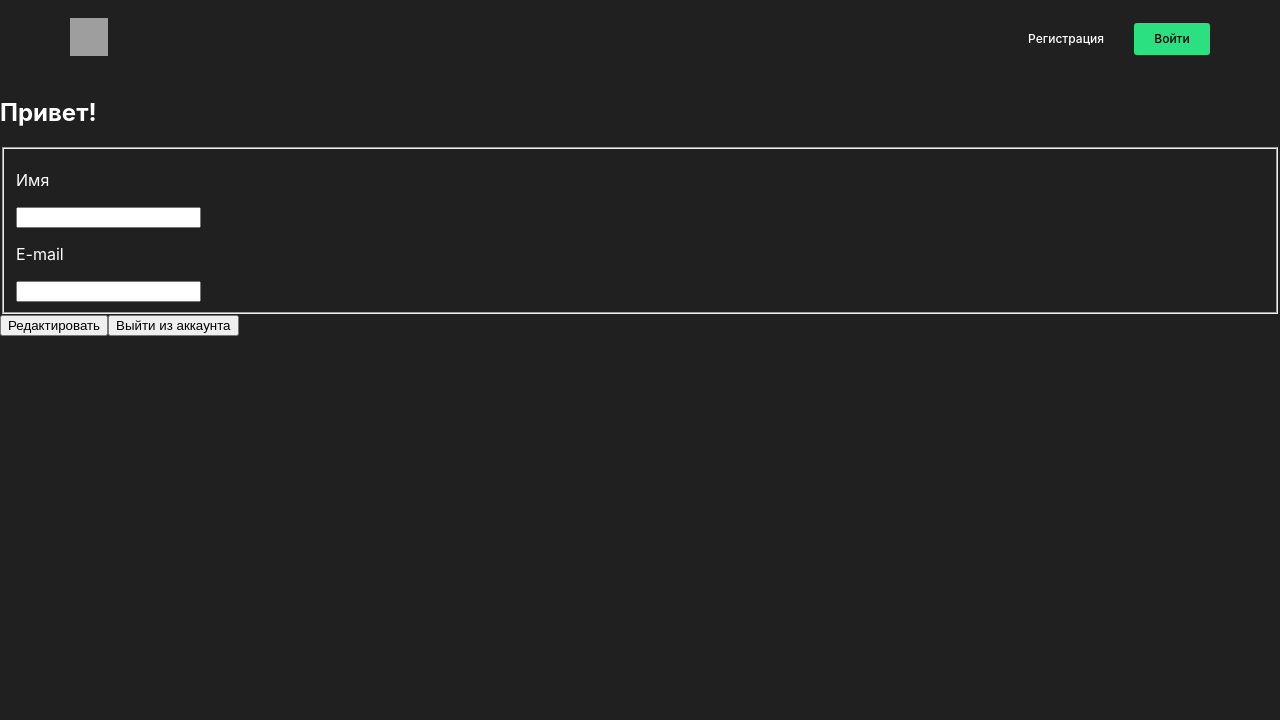
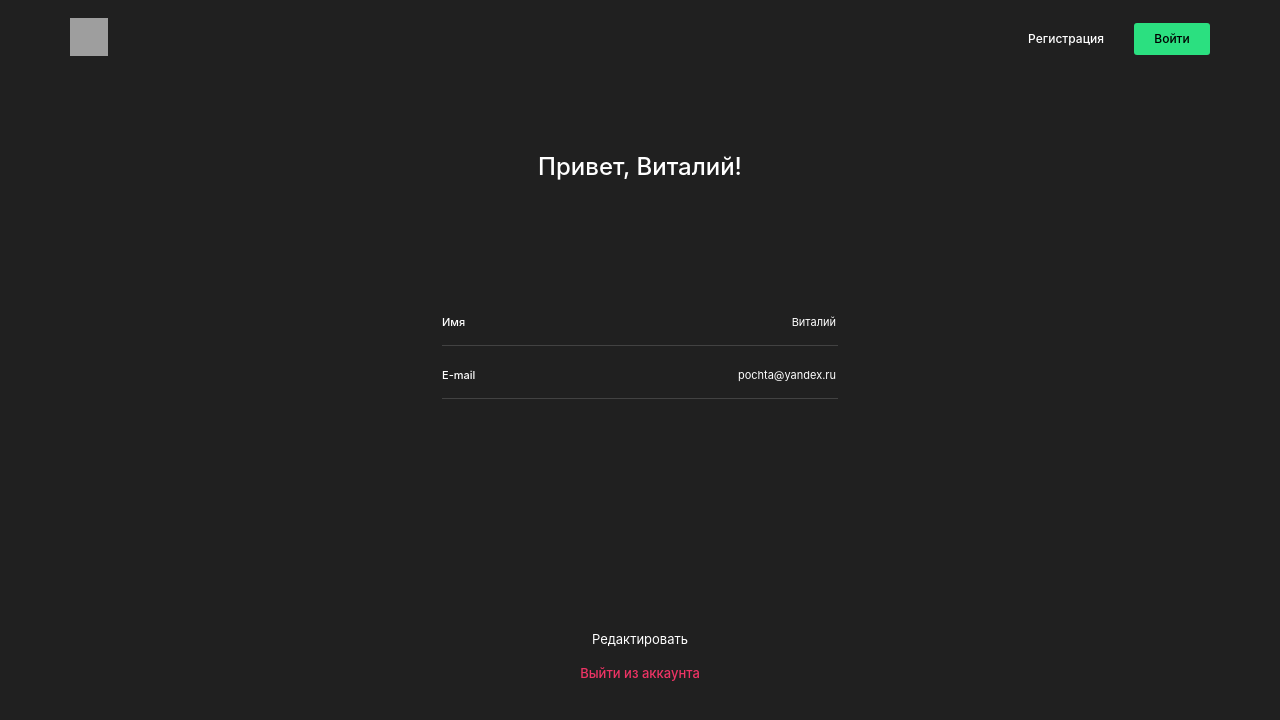
Before and after one commit to DonVladon96/movies-explorer-frontend, a React (Create React App) app: page /profile in a window 1280 px wide. Shown: the top 720 px of the page. Built offline with nearby package versions, Linux system fonts and the light colour scheme; grey boxes are pictures that could not be loaded.

Commit message:
add profile route

```diff
--- a/src/components/Login/Login.css
+++ b/src/components/Login/Login.css
@@ -44,6 +44,8 @@
 .login__inputs-container {
     display: flex;
     flex-direction: column;
+    border: none;
+    padding: 0;
     margin: 0;
     margin-bottom: 221px;
 }
--- a/src/components/Login/Login.jsx
+++ b/src/components/Login/Login.jsx
@@ -13,7 +13,7 @@ function Login() {
         </div>
         <h2 className="login__title">Рады видеть!</h2>
         <form className="login__form" >
-          <div className="login__inputs-container">
+          <fieldset className="login__inputs-container">
             <label>
               <span className="login__email">E-mail</span>
               <input className="login__input"/>
@@ -23,7 +23,7 @@ function Login() {
               <span className="login__password">Пароль</span>
               <input className="login__input"/>
             </label>
-          </div>
+          </fieldset>
           <div className="login__button-container">
             <button className="login__button" type="submit" >Войти</button>
             <Link className="login__link" to="/signup">
--- a/src/components/Profile/Profile.css
+++ b/src/components/Profile/Profile.css
@@ -0,0 +1,163 @@
+.profile__container {
+    display: flex;
+    max-width: 1280px;
+    flex-direction: column;
+    justify-content: center;
+    background: #202020;
+    width: 396px;
+    margin: 0 auto;
+    padding-top: 74px;
+}
+
+
+.profile__title {
+    color: #FFF;
+    text-align: center;
+    font-size: 24px;
+    font-family: Inter;
+    font-style: normal;
+    font-weight: 500;
+    line-height: normal;
+    display: flex;
+    flex-direction: column;
+    flex-shrink: 0;
+    margin: 0;
+    margin-bottom: 123px;
+}
+
+.profile__form {
+    display: flex;
+    flex-direction: column;
+
+}
+
+.profile__lable-container {
+    display: flex;
+    width: 100%;
+    justify-content: space-between;
+    align-items: baseline;
+}
+
+.profile__inputs-container {
+    display: flex;
+    flex-direction: column;
+    margin: 0;
+    border: none;
+    padding: 0;
+    margin: 0;
+    margin-bottom: 220px;
+}
+
+.profile__name {
+    color: #FFF;
+    font-size: 11px;
+    font-family: Inter;
+    font-style: normal;
+    font-weight: 500;
+    line-height: normal;
+    padding-bottom: 16px;
+    align-items: center;
+    outline: 0;
+    border-bottom: 1px solid #424242;
+    background-color: #202020;
+    width: 141px;
+}
+
+.profile__email {
+    color: #FFF;
+    font-size: 11px;
+    font-family: Inter;
+    font-style: normal;
+    font-weight: 500;
+    line-height: normal;
+    width: 141px;
+    padding-bottom: 16px;
+    align-items: center;
+    outline: 0;
+    border-bottom: 1px solid #424242;
+    background-color: #202020;
+}
+
+.profile__input {
+    color: #FFF;
+    text-align: right;
+    font-size: 11px;
+    font-family: Inter;
+    font-style: normal;
+    font-weight: 400;
+    line-height: normal;
+    display: flex;
+    width: 100%;
+    border: none;
+    padding-bottom: 16px;
+    align-items: center;
+    outline: 0;
+    border-bottom: 1px solid #424242;
+    background-color: #202020;
+}
+
+.profile__input::-webkit-input-placeholder { /* WebKit browsers */
+    color: #FFFFFF;
+}
+
+profile__input:-moz-placeholder { /* Mozilla Firefox 4 to 18 */
+    color: #FFFFFF;
+}
+
+profile__input::-moz-placeholder { /* Mozilla Firefox 19+ */
+    color: #FFFFFF;
+}
+
+profile__input:-ms-input-placeholder { /* Internet Explorer 10+ */
+    color: #FFFFFF;
+}
+
+.profile__button {
+    color: #FFF;
+    text-align: center;
+    font-size: 14px;
+    font-family: Inter;
+    font-style: normal;
+    font-weight: 500;
+    line-height: 17px;
+    background-color: #4285F4;
+    border: none;
+    border-radius: 3px;
+    width: 100%;
+    margin: 0;
+    margin-bottom: 16px;
+    padding: 13px 0 15px 0;
+    cursor: pointer;
+}
+
+.profile__navigate {
+    display: flex;
+    flex-direction: column;
+    gap: 16px;
+}
+
+.profile__button-edit {
+    color: #FFF;
+    text-align: center;
+    font-size: 13px;
+    font-family: Inter;
+    font-style: normal;
+    font-weight: 400;
+    line-height: normal;
+    background-color: transparent;
+    border: none;
+    cursor: pointer;
+}
+
+.profile__button-exit {
+    color: #EE3465;
+    text-align: center;
+    font-size: 13px;
+    font-family: Inter;
+    font-style: normal;
+    font-weight: 500;
+    line-height: normal;
+    background-color: transparent;
+    border: none;
+    cursor: pointer;
+}
--- a/src/components/Profile/Profile.jsx
+++ b/src/components/Profile/Profile.jsx
@@ -1,30 +1,43 @@
-import React, { useEffect, useState, useContext } from "react";
+import React from "react";
 import "./Profile.css";
 import Header from "../Header/Header";
+import {NavLink} from "react-router-dom";
+import Logo from "../../images/logo.svg";
 
 function Profile() {
 
   return(
     <>
-      <Header loged={true}/>
+      <header className='header'>
+        <div className='header__container'>
+          <NavLink to="/">
+            <img className='header__logo' src={Logo} alt="Логотип"/>
+          </NavLink>
+
+          <nav className='header__button-container'>
+            <NavLink className={`header__button-signup`}>Регистрация</NavLink>
+            <NavLink className={`header__button-signing`}>Войти</NavLink>
+          </nav>
+        </div>
+      </header>
       <section className="profile">
-        <div className='profile__content'>
-          <h2 className='profile__title'>Привет!</h2>
-          <form className='profile__form' onSubmit={e => e.preventDefault()}>
-            <fieldset className='profile__fieldset'>
-              <label className='profile__fields'>
-                <p className='profile__input-name'>Имя</p>
-                <input className='profile__input'/>
+        <div className='profile__container'>
+          <h2 className='profile__title'>Привет, Виталий!</h2>
+          <form className='profile__form' >
+            <fieldset className='profile__inputs-container'>
+              <label className='profile__lable-container'>
+                <p className='profile__name'>Имя</p>
+                <input className='profile__input' type='text' placeholder='Виталий'/>
               </label>
               <div className="profile__line"></div>
-              <label className='profile__fields'>
-                <p className='profile__input-email'>E-mail</p>
-                <input className='profile__input'/>
+              <label className='profile__lable-container'>
+                <p className='profile__email'>E-mail</p>
+                <input className='profile__input' type='text' placeholder='pochta@yandex.ru'/>
               </label>
             </fieldset>
-            <div className='profile__nav'>
-              <button className='profile__button_edit' type='submit'>Редактировать</button>
-              <button className='profile__button_signin' >Выйти из аккаунта</button>
+            <div className='profile__navigate'>
+              <button className='profile__button-edit' type='submit'>Редактировать</button>
+              <button className='profile__button-exit' >Выйти из аккаунта</button>
             </div>
           </form>
         </div>
--- a/src/components/Register/Register.css
+++ b/src/components/Register/Register.css
@@ -44,6 +44,9 @@
 .register__inputs-container {
     display: flex;
     flex-direction: column;
+    margin: 0;
+    border: none;
+    padding: 0;
     margin: 0;
     margin-bottom: 221px;
 }
--- a/src/components/Register/Register.jsx
+++ b/src/components/Register/Register.jsx
@@ -15,7 +15,7 @@ function Register() {
         </div>
         <h2 className="register__title">Доброе пожаловать!</h2>
         <form className="register__form">
-          <div className="register__inputs-container">
+          <fieldset className="register__inputs-container">
             <label>
               <span className="register__name">Имя</span>
               <input className="register__input"/>
@@ -28,7 +28,7 @@ function Register() {
               <label className="register__password">Пароль</label>
               <input className="register__input"/>
             </label>
-          </div>
+          </fieldset>
           <div className="register__button-container">
             <button className="register__button" type="submit">Зарегистрироваться</button>
             <Link className="register__link" to="/signin">
@@ -37,7 +37,6 @@ function Register() {
             </Link>
           </div>
         </form>
-
       </div>
     </section>
   );
```
